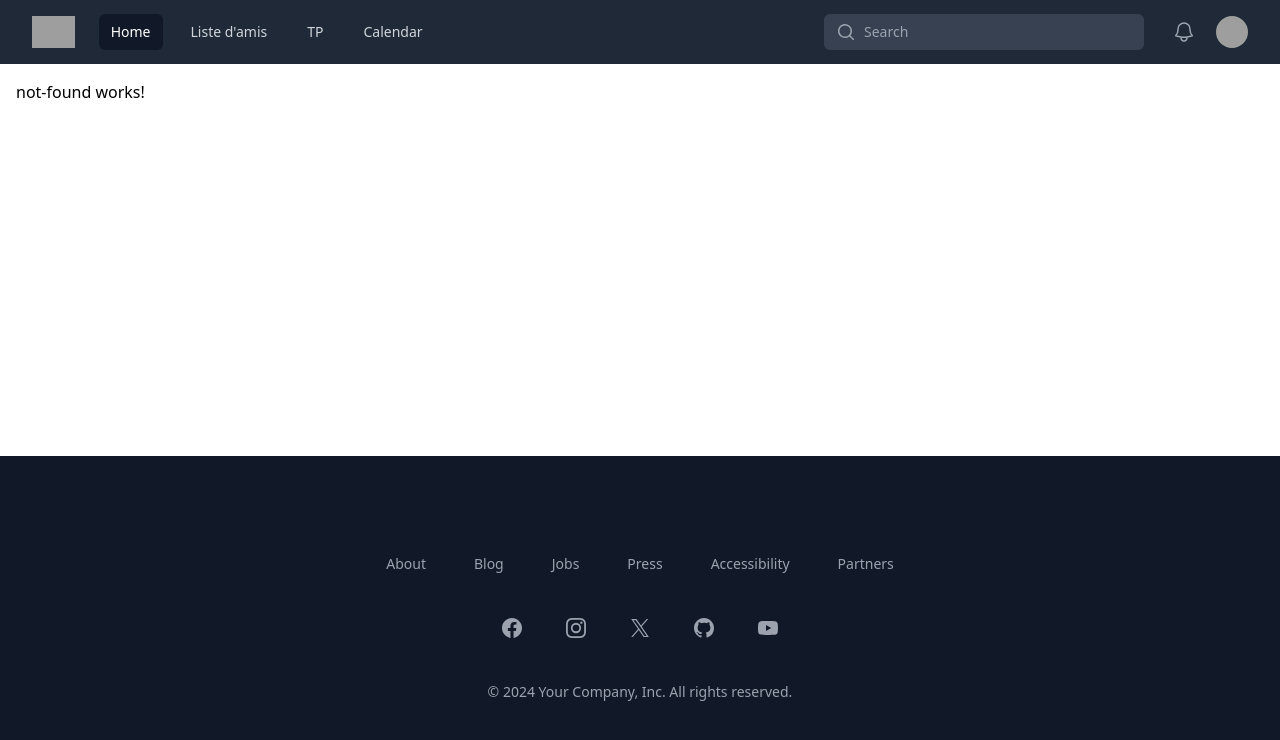
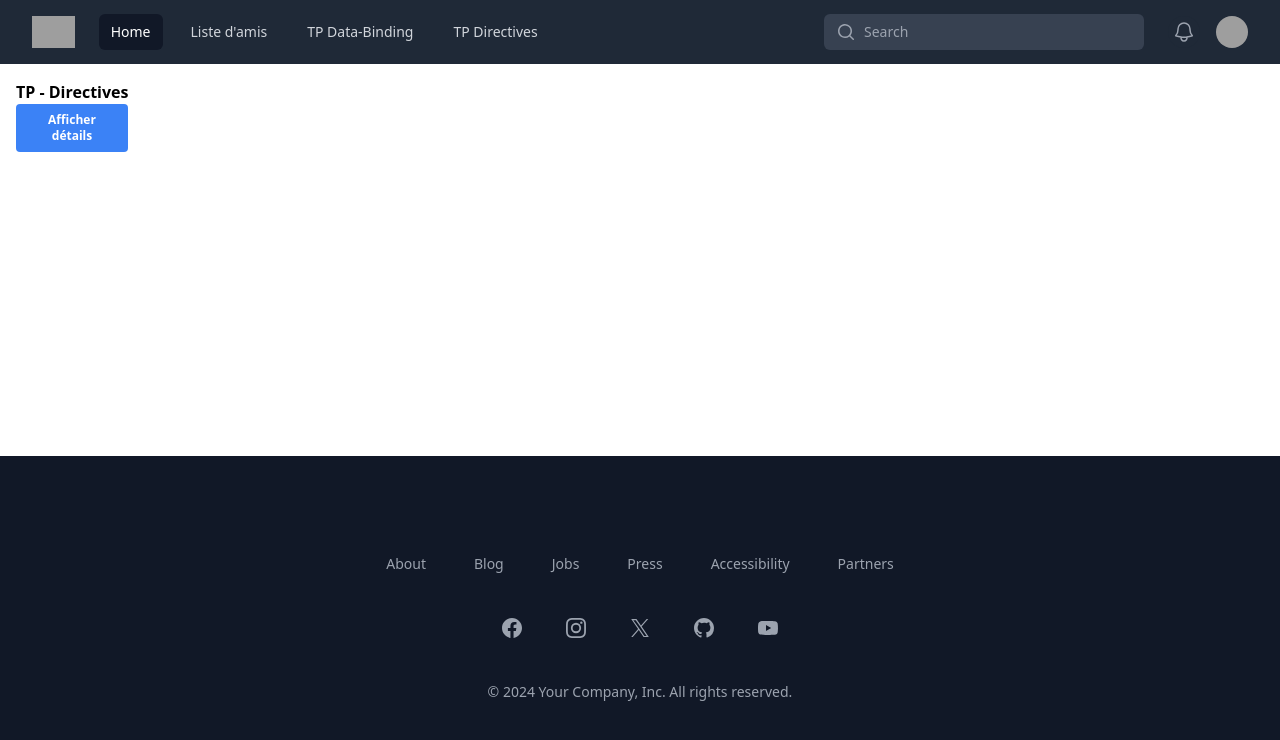
Before and after one commit to theorcd31/cours-vite-angular, an Angular app: page /app-directives in a window 1280 px wide. Shown: the top 740 px of the page. Built offline with nearby package versions, Linux system fonts and the light colour scheme; grey boxes are pictures that could not be loaded.

Commit message:
ajout tp directives

```diff
--- a/src/app/app.routes.ts
+++ b/src/app/app.routes.ts
@@ -5,6 +5,7 @@ import { DataBindingComponent } from './tp/data-binding/data-binding.component';
 export const routes: Routes = [
   { path: 'home', component: HomeComponent },
   { path: 'app-data-binding', loadComponent: () => import('./tp/data-binding/data-binding.component').then(m => m.DataBindingComponent) },
+  { path: 'app-directives', loadComponent: () => import('./tp/directives/directives.component').then(m => m.DirectivesComponent) },
   { path: 'app-component-manip', loadComponent: () => import('./tp/component-manip/component-manip.component').then(m => m.ComponentManipComponent) },
   { path: 'app-list-friends', loadComponent: () => import('./list-friends/list-friends.component').then(m => m.ListFriendsComponent) },
   { path: '**', loadComponent: () => import('./shared/not-found/not-found.component').then(m => m.NotFoundComponent) },
--- a/src/app/shared/navigation/navigation.component.html
+++ b/src/app/shared/navigation/navigation.component.html
@@ -10,8 +10,8 @@
               <!-- Current: "bg-gray-900 text-white", Default: "text-gray-300 hover:bg-gray-700 hover:text-white" -->
               <a routerLink="/home" class="rounded-md bg-gray-900 px-3 py-2 text-sm font-medium text-white">Home</a>
               <a routerLink="/app-list-friends" class="rounded-md px-3 py-2 text-sm font-medium text-gray-300 hover:bg-gray-700 hover:text-white">Liste d'amis</a>
-              <a href="/app-data-binding" class="rounded-md px-3 py-2 text-sm font-medium text-gray-300 hover:bg-gray-700 hover:text-white">TP</a>
-              <a href="#" class="rounded-md px-3 py-2 text-sm font-medium text-gray-300 hover:bg-gray-700 hover:text-white">Calendar</a>
+              <a href="/app-data-binding" class="rounded-md px-3 py-2 text-sm font-medium text-gray-300 hover:bg-gray-700 hover:text-white">TP Data-Binding</a>
+              <a href="/app-directives" class="rounded-md px-3 py-2 text-sm font-medium text-gray-300 hover:bg-gray-700 hover:text-white">TP Directives</a>
             </div>
           </div>
         </div>
--- /dev/null
+++ b/src/app/tp/directives/directives.component.html
@@ -0,0 +1,17 @@
+<h1 class="font-bold">TP - Directives</h1>
+<button *ngIf="detailsIsActive;else detailsNotActive" (click)="details()" class="bg-blue-500 hover:bg-blue-700 text-white font-bold py-2 px-4 rounded w-auto max-w-28 text-xs">
+    Masquer détails
+</button>
+<p [ngStyle]="{ display: detailsIsActive ? 'block' : 'none' }">
+    Lorem ipsum dolor sit amet consectetur, adipisicing elit. Beatae hic nisi eaque inventore atque
+    eius quae non corrupti quasi voluptatum ut, accusamus aperiam similique nemo tenetur blanditiis! Rem, inventoreiste!
+</p>
+<ul>
+    <li *ngFor="let item of tab" [ngStyle]="{backgroundColor: item >= 5 ? 'blue':'' }" [ngClass]="{'text-white': item >= 5}">{{ item }}</li>
+</ul>
+
+<ng-template #detailsNotActive>
+    <button (click)="details()" class="bg-blue-500 hover:bg-blue-700 text-white font-bold py-2 px-4 rounded w-auto max-w-28 text-xs">
+        Afficher détails
+    </button>
+</ng-template>
--- /dev/null
+++ b/src/app/tp/directives/directives.component.ts
@@ -0,0 +1,21 @@
+import { Component } from '@angular/core';
+import { CommonModule } from '@angular/common';
+import { FormsModule } from '@angular/forms';
+
+@Component({
+  selector: 'app-directives',
+  imports: [CommonModule, FormsModule],
+  templateUrl: './directives.component.html',
+  styleUrl: './directives.component.css'
+})
+export class DirectivesComponent {
+
+  detailsIsActive:boolean = false;
+  tab: number[] = [];
+  background:boolean = false;
+
+  details(){
+    this.detailsIsActive = !this.detailsIsActive;
+    this.tab.push(this.tab.length + 1)
+  }
+}
```
Also changed, not shown: src/app/tp/directives/directives.component.css (added), 1 other file (tests, documents, lock files or other folders).
